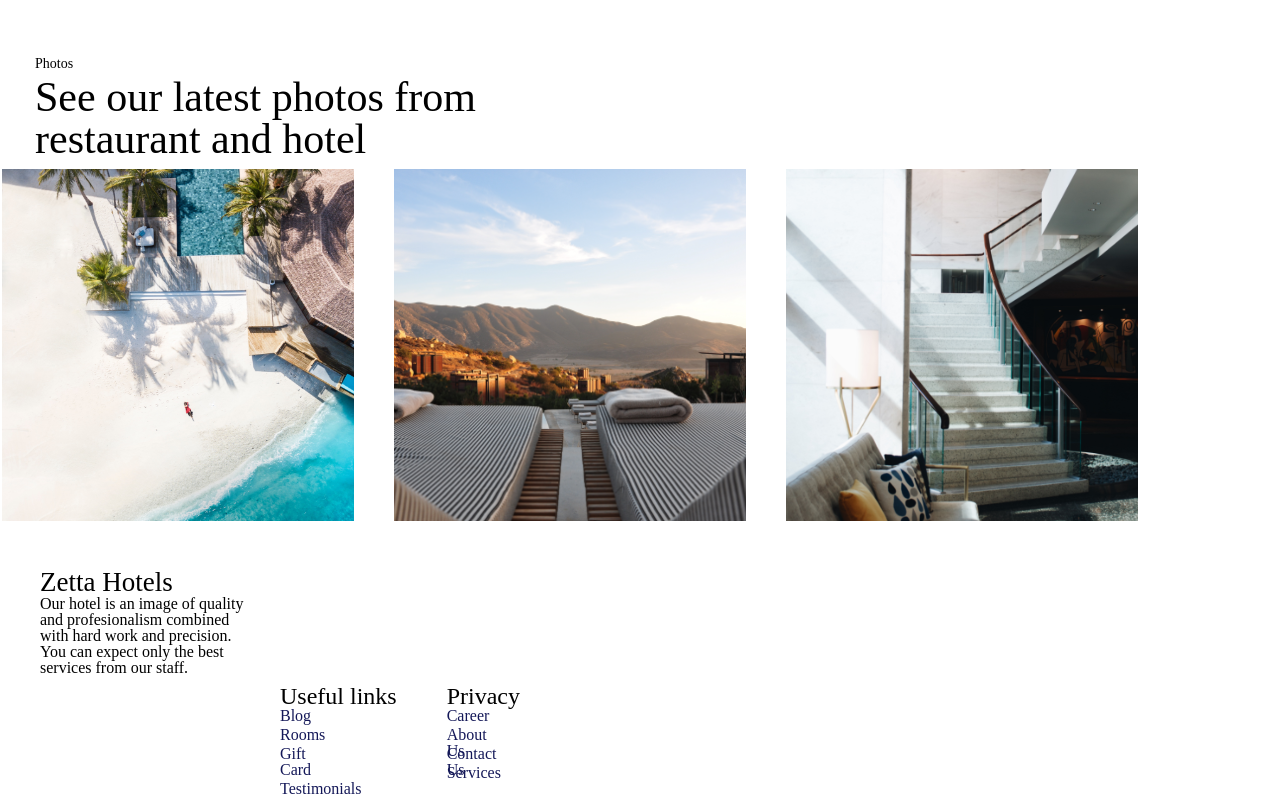
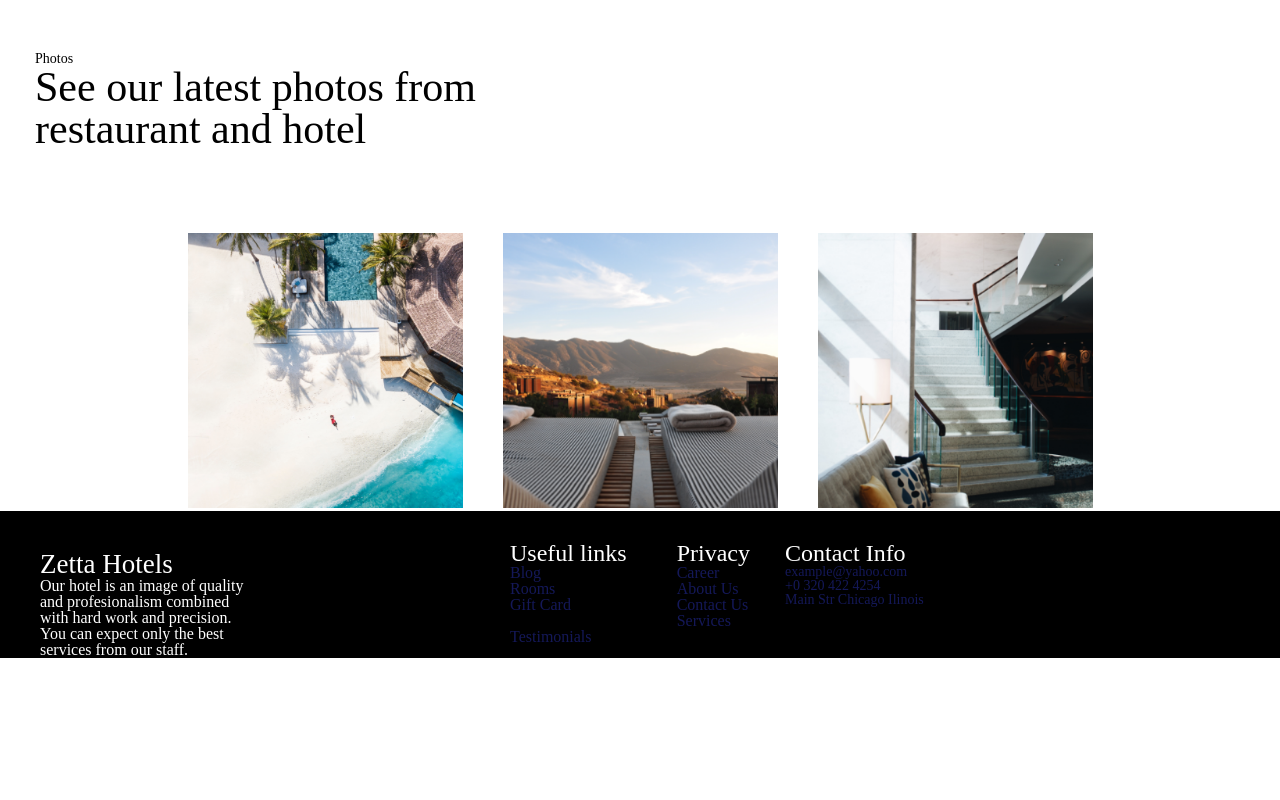
Before and after one commit to ninomamagulashvili/lecture-11, a plain HTML site: page index.html in a window 1280 px wide. Shown: the part 677-1477 px from the top of the page. After the commit the page ends 1335 px from the top, so only its background shows below. Drawn offline with Linux system fonts and the light colour scheme.

```diff
--- a/css/style.css
+++ b/css/style.css
@@ -9,8 +9,7 @@
 }
 
 .contact{
-    width: 64px;
-    height: 19px;
+
     font-size: 14px;
     margin-left: 35px;
 }
@@ -104,18 +103,25 @@
 
 
 .photos{
-    width: 1029px;
+    /* width: 1029px; */
     display: flex;
     align-items: center;
     justify-content: center;
-    height: 241px;
-    margin-left: 35px;
+
+    /* margin-left: 35px; */
     margin-top: 20px;
 }
 
+.photosItems1{
+
+    margin-top:35px;
+}
 .photosItems{
     margin-left: 40px;
     margin-top:35px;
+}
+.photoimg{
+    width: 275px;
 }
 
 
@@ -123,7 +129,7 @@
 .container-info{
     display: flex;
     padding-left: 40px;
-    padding-top: 120px;
+    padding-top: 40px;
     font-size: 27px;
 
 }
@@ -135,19 +141,28 @@
 .container-info1{
     display: flex;
     padding-left:40px;
-    width: 260px;
-    height:83px;
+
+
 }
 
 .container-info1:hover{
     border: 0.5px solid blue;
 }
 
+.container-about{
+    display: flex;
+    background-color: black;
+    color: white;
 
+}
+.box1{
+    width: 250px;
+}
 .nav{
     display: flex;
-    padding-left: 280px;
-    padding-top: 5px;
+    margin-left: 260px;
+    padding-top: 30px;
+    justify-content: space-around;
 
 }
 
@@ -161,9 +176,10 @@
 }
 
 .li{
-    width: 28px;
-    height: 19px;
+
+
     color: #141858;
+
 
 }
 
@@ -177,3 +193,10 @@
     font-size: 24px;
 
 }
+
+
+
+.lili1{
+    font-size: 27px;
+    padding-left: 100px;
+}
--- a/index.html
+++ b/index.html
@@ -77,24 +77,27 @@
 
 
 				<div class="photos">
-					<div class="photosItems"> <img src="image/mohamed-ajufaan-GFcWwwGNu_w-unsplash.png" width="352px" height="352px"> </div>
-					<div class="photosItems"> <img src="image/manuel-moreno-DGa0LQ0yDPc-unsplash.png" width="352px" height="352px"> </div>
-					<div class="photosItems"> <img src="image/rhema-kallianpur-jbJ-_hw2yag-unsplash.png" width="352px" height="352px"> </div>
+					<div class="photosItems1"> <img src="image/mohamed-ajufaan-GFcWwwGNu_w-unsplash.png" class="photoimg"> </div>
+					<div class="photosItems"> <img src="image/manuel-moreno-DGa0LQ0yDPc-unsplash.png" class="photoimg"> </div>
+					<div class="photosItems"> <img src="image/rhema-kallianpur-jbJ-_hw2yag-unsplash.png" class="photoimg"> </div>
 
 
 				</div>
 		</header>
 </section>
 
-		</container>
 
-		<container class="container-about">
+
+		<section class="container-about">
+
+
+	<div class="box1">
 <div class="container-info"> Zetta Hotels</div>
 <div class="container-info1"> Our hotel is an image of quality and profesionalism combined with hard work and precision. You can expect only the best services from our staff.</div>
 
-		</container>
+</div>
 
-		<nav class="nav">
+		<div class="nav">
 
 			<ul >
 				<li class="nav-li"> Useful links</li>
@@ -118,11 +121,21 @@
 				<li class="li"> Services </li>
 			</ul>
 
+			<ul class="contact info1">
+				<li class="lili"> Contact Info</li>
+				<li class="li"> example@yahoo.com </li>
+				<li class="li">  +0 320 422 4254</li>
+				<li class="li"> Main Str Chicago Ilinois</li>
 
 
-		</nav>
+			</ul>
 
 
+
+		</div>
+
+
+</section>
 
 
 
```
Also changed, not shown: image/Ellipse 16.png (added), image/Group 40.png (added), image/Path 16.png (added), image/Path 29.png (added).
